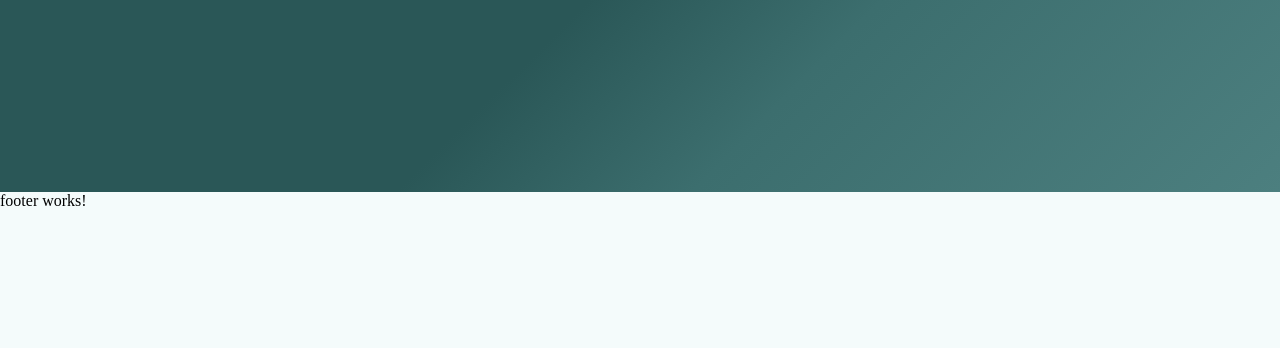
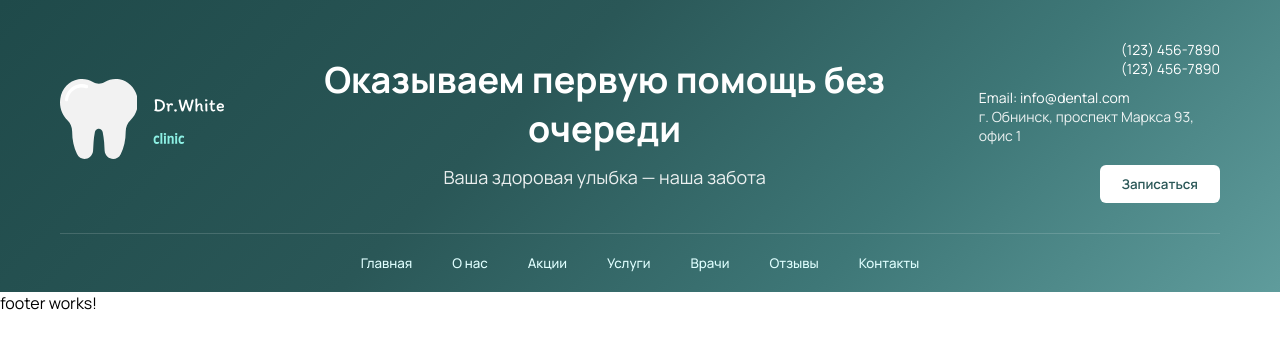
Before and after one commit to kusura34/dental, an Angular app: page / in a window 1280 px wide. Shown: the top 348 px of the page. Built offline with nearby package versions, Linux system fonts and the light colour scheme.

Commit message:
layout header

```diff
--- a/src/app/layout/header/header.component.html
+++ b/src/app/layout/header/header.component.html
@@ -1,5 +1,42 @@
-<header class="header">
-    <div class logo-container>
-        <img src="" alt="">
+<header class="global">
+  <div class="header">
+
+    <div class="top">
+
+      <div class="logo-container">
+        <img src="logo/logo.svg" alt="Dental Logo" />
+      </div>
+
+      <div class="description-block">
+        <h1 class="title">Оказываем первую помощь без очереди</h1>
+        <p class="subtitle">Ваша здоровая улыбка — наша забота</p>
+      </div>
+
+      <div class="contact-info">
+        <div class="phone">
+          <p>(123) 456-7890</p>
+          <p>(123) 456-7890</p>
+        </div>
+
+        <div class="address">
+          <p>Email: info&#64;dental.com</p>
+          <a href="#">г. Обнинск, проспект Маркса 93, офис 1</a>
+        </div>
+
+        <button class="cta">Записаться</button>
+      </div>
+
     </div>
+
+    <nav class="navigation">
+      <button class="nav-button">Главная</button>
+      <button class="nav-button">О нас</button>
+      <button class="nav-button">Акции</button>
+      <button class="nav-button">Услуги</button>
+      <button class="nav-button">Врачи</button>
+      <button class="nav-button">Отзывы</button>
+      <button class="nav-button">Контакты</button>
+    </nav>
+
+  </div>
 </header>
--- a/src/app/layout/header/header.component.scss
+++ b/src/app/layout/header/header.component.scss
@@ -1,24 +1,100 @@
-.header {
-  display: flex;
-  gap: 30px;
+.global {
   width: 100%;
-  height: 15vi;
   background: linear-gradient(
     135deg,
-    #2a5757 0%,
-    #2a5757 40%,
-    #3c6e6e 60%,
-    #4c7f7f 100%
+    #1F4A4A 0%,
+    #2A5757 40%,
+    #3E7777 70%,
+    #5F9C9C 100%
   );
-
-  padding: 20px;
-  text-align: center;
-  color: #1e1e1e;
+  color: white;
 }
 
-.button {
-  background-color: #1f4444;
-  color: #1e1e1e;
+.header {
+  max-width: 1200px;
+  margin: 0 auto;
+  padding: 40px 20px 20px;
+  display: flex;
+  flex-direction: column;
+}
+
+.top {
+  display: flex;
+  justify-content: space-between;
+  align-items: center;
+  gap: 40px;
+}
+
+.logo-container img {
+  height: 80px;
+}
+
+.description-block {
+  display: flex;
+  flex-direction: column;
+  gap: 12px;
+  text-align: center;
+}
+
+.title {
+  font-size: 36px;
+  font-weight: 700;
+  margin: 0;
+}
+
+.subtitle {
+  font-size: 18px;
+  opacity: 0.9;
+  margin: 0;
+}
+
+.contact-info {
+  display: flex;
+  flex-direction: column;
+  gap: 10px;
+  align-items: flex-end;
+  font-size: 14px;
+}
+
+.contact-info a {
+  color: rgba(255,255,255,0.9);
+  text-decoration: none;
+}
+
+.cta {
+  margin-top: 10px;
+  background: white;
+  color: #2A5757;
+  padding: 10px 22px;
+  border-radius: 6px;
   border: none;
+  font-weight: 600;
   cursor: pointer;
+  transition: 0.2s ease;
 }
+
+.cta:hover {
+  background: #E6F7F7;
+}
+
+.navigation {
+  margin-top: 30px;
+  display: flex;
+  justify-content: center;
+  gap: 40px;
+  padding-top: 20px;
+  border-top: 1px solid rgba(255,255,255,0.15);
+}
+
+.nav-button {
+  background: transparent;
+  border: none;
+  color: #E0FFFF;
+  cursor: pointer;
+  font-weight: 500;
+  transition: 0.2s ease;
+}
+
+.nav-button:hover {
+  color: white;
+}
--- a/src/index.html
+++ b/src/index.html
@@ -1,11 +1,17 @@
 <!doctype html>
 <html lang="en">
   <head>
-  <meta charset="utf-8">
+    <meta charset="utf-8" />
     <title>Dental</title>
-  <base href="/">
-  <meta name="viewport" content="width=device-width, initial-scale=1">
-  <link rel="icon" type="image/x-icon" href="favicon.ico">
+    <base href="/" />
+    <meta name="viewport" content="width=device-width, initial-scale=1" />
+    <link rel="icon" href="logo/logo.svg" />
+    <link rel="preconnect" href="https://fonts.googleapis.com" />
+    <link rel="preconnect" href="https://fonts.gstatic.com" crossorigin />
+    <link
+      href="https://fonts.googleapis.com/css2?family=Manrope:wght@200..800&display=swap"
+      rel="stylesheet"
+    />
   </head>
   <body>
     <app-root></app-root>
--- a/src/styles.scss
+++ b/src/styles.scss
@@ -3,6 +3,5 @@
     margin: 0;
     padding: 0;
     box-sizing: border-box;
-    background-color: #F4FBFB;
-;
+    font-family: Manrope;
 }
```
Also changed, not shown: public/logo/logo.svg (renamed from src/assets/logo/logo.svg). Lines whose indentation alone changed are shown as unchanged.
